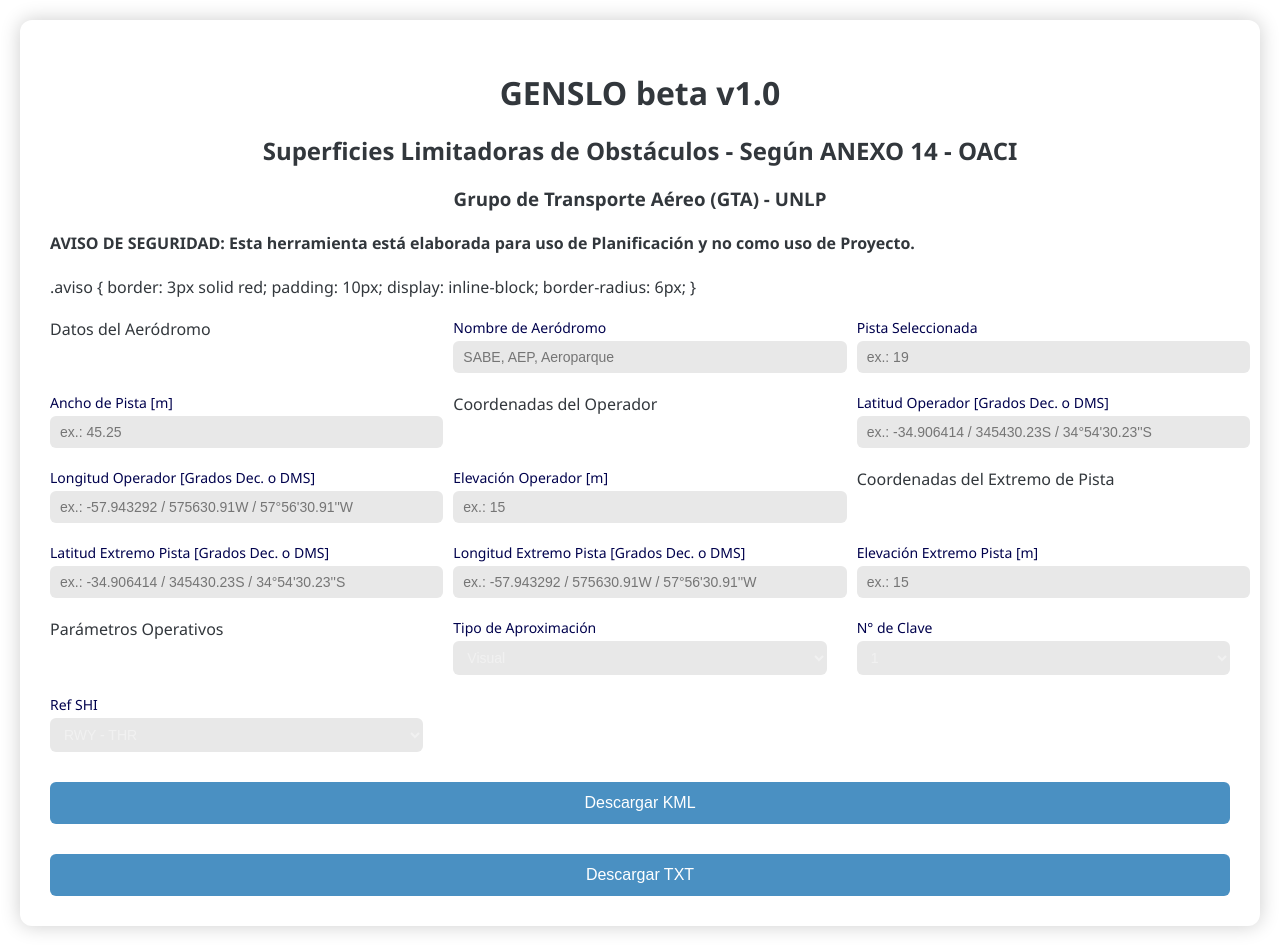
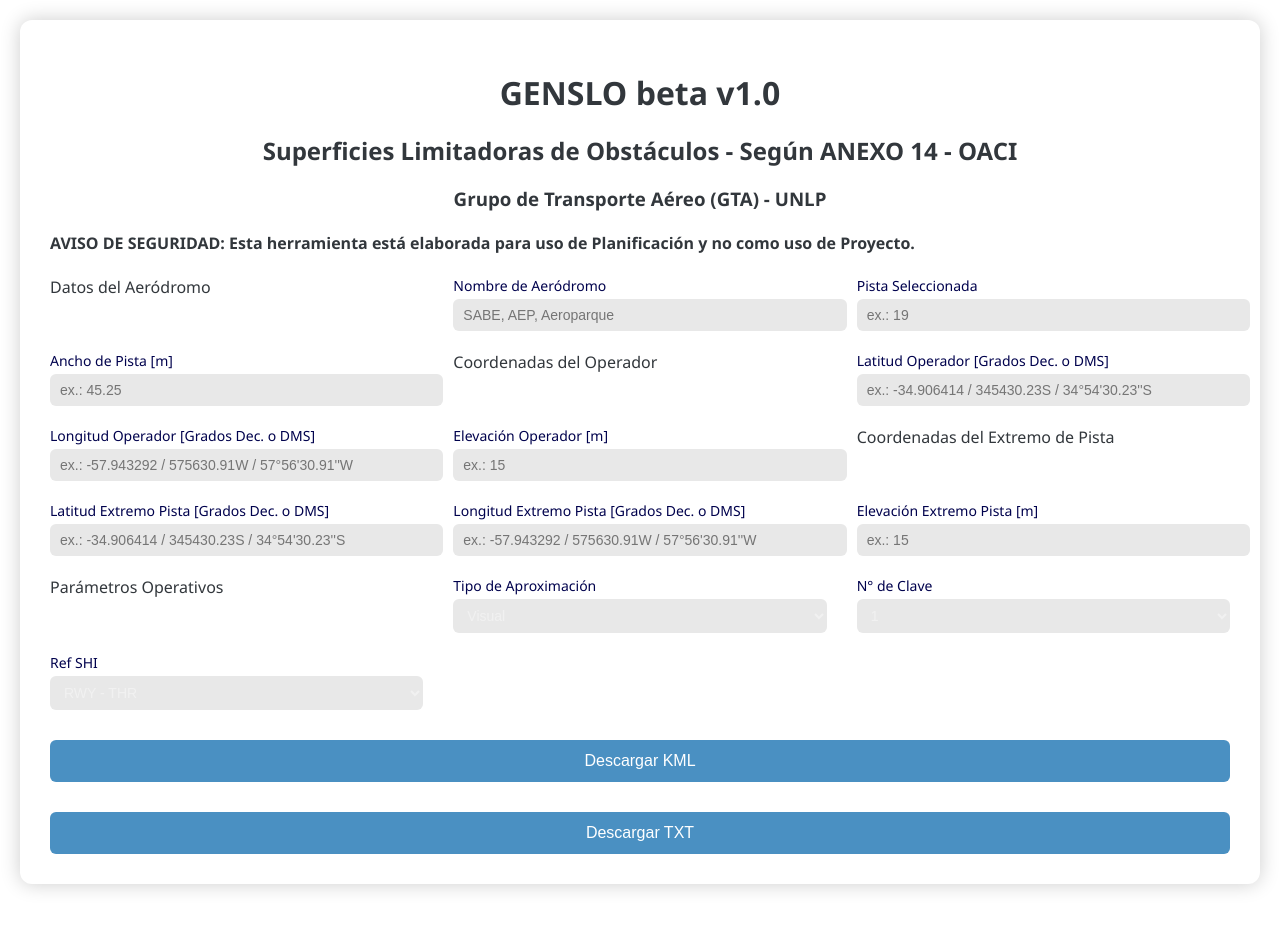
Before and after one commit to gtaingsoftware/genslo, a Django app: page / in a window 1280 px wide. After the commit the page ends 891 px from the top, so only its background shows below. Run offline with Django 5.2, Linux system fonts and the light colour scheme.

Commit message:
Update index.html

```diff
--- a/app/templates/index.html
+++ b/app/templates/index.html
@@ -105,6 +105,14 @@
         grid-template-columns: 1fr;
       }
     }
+
+    .aviso {
+  border: 3px solid red;
+  padding: 10px;
+  display: inline-block;
+  border-radius: 6px;
+    }
+
   </style>
 </head>
 <body>
@@ -114,13 +122,6 @@
     <h2>Superficies Limitadoras de Obstáculos - Según ANEXO 14 - OACI</h2>
     <h3>Grupo de Transporte Aéreo (GTA) - UNLP</h3>
     <h4>AVISO DE SEGURIDAD: Esta herramienta está elaborada para uso de Planificación y no como uso de Proyecto.</h4>
-
-    .aviso {
-  border: 3px solid red;
-  padding: 10px;
-  display: inline-block;
-  border-radius: 6px;
-    }
 
     <div class="form-grid">
       <div class="separator">Datos del Aeródromo</div>
```
